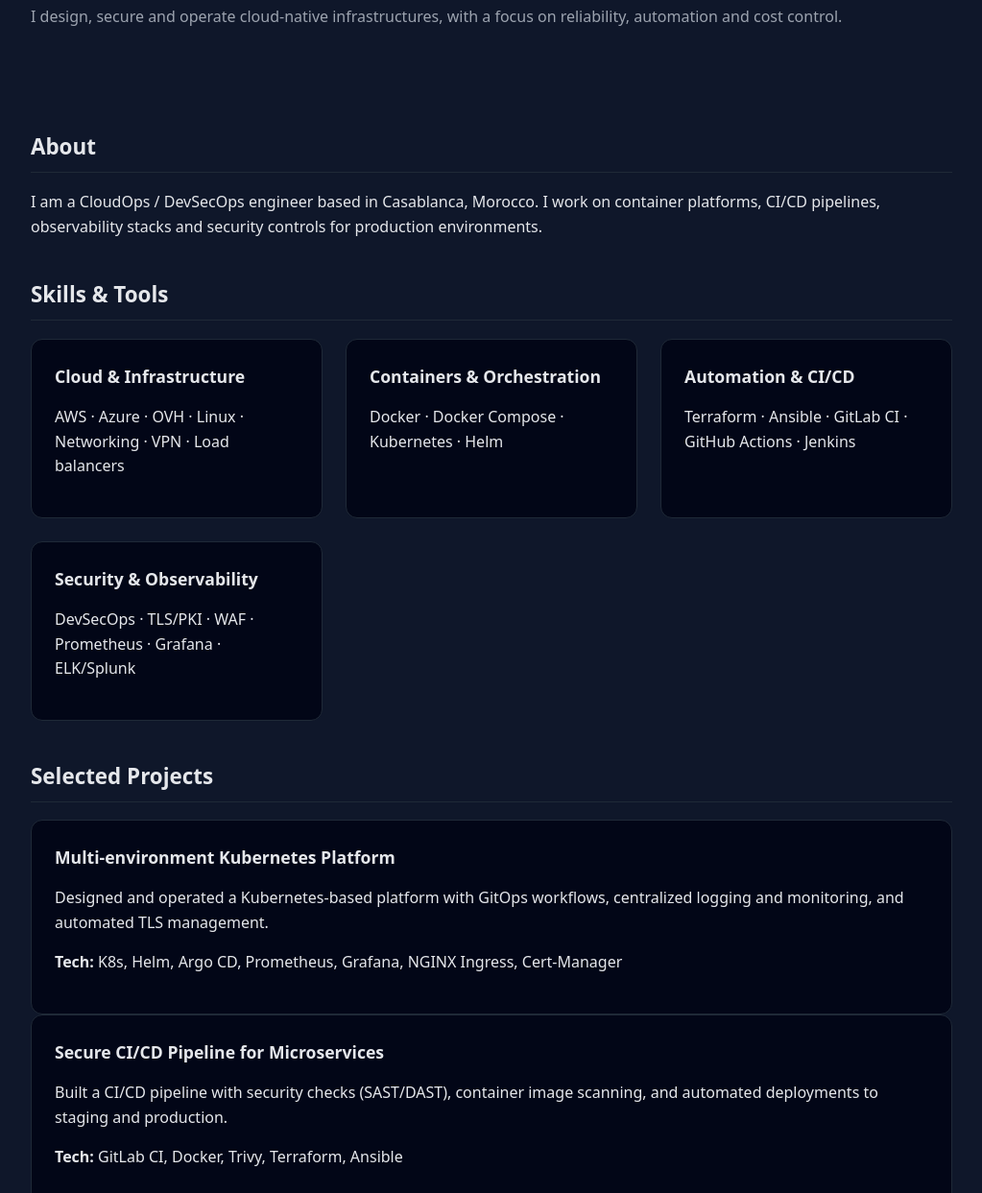
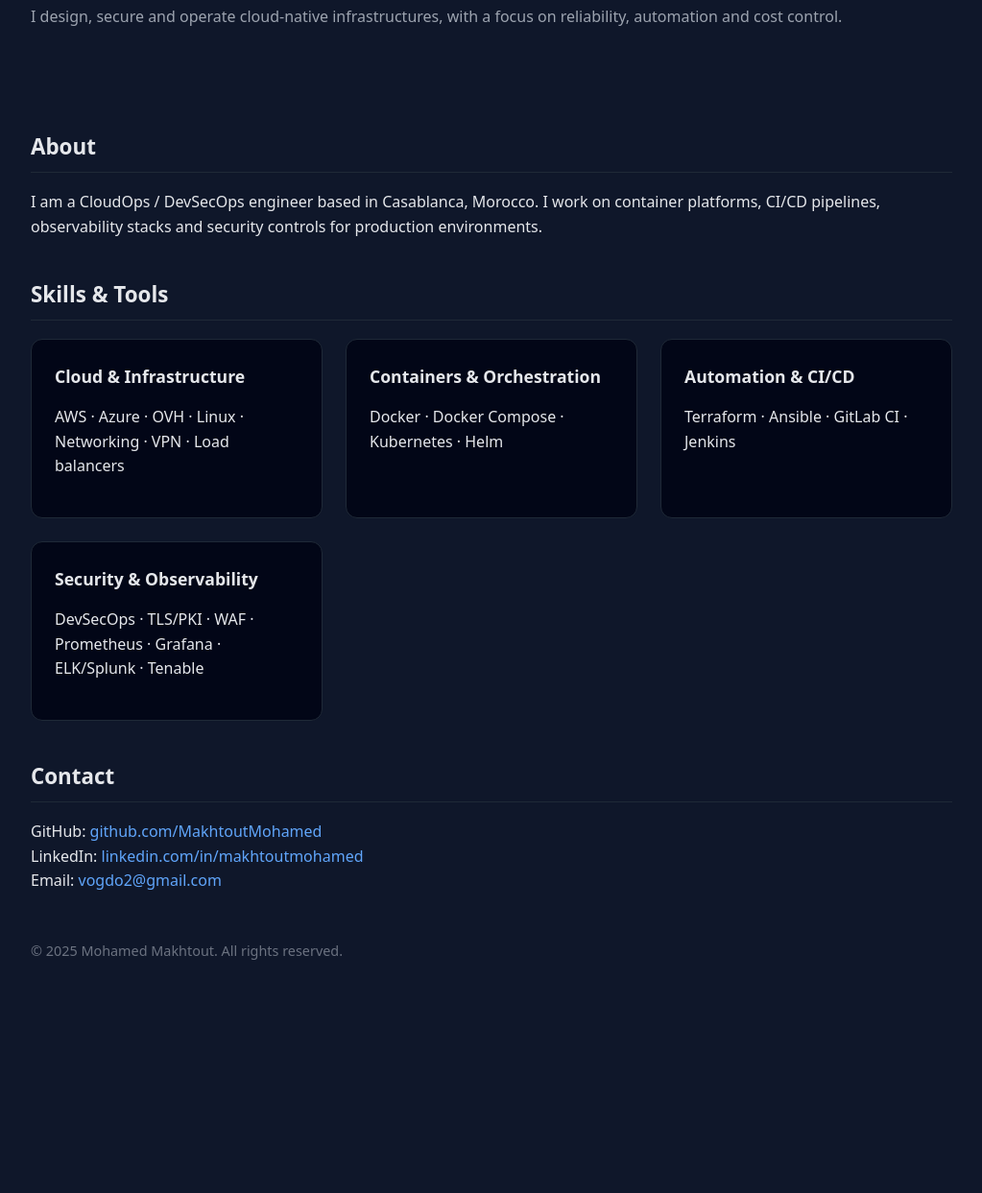
Before and after one commit to MakhtoutMohamed/portfolio, a plain HTML site: page index.html in a window 1280 px wide. Shown: the part 196-1439 px from the top of the page at 96% size, without its empty margins (128-1151 px from the left). After the commit the page ends 1230 px from the top, so only its background shows below. Drawn offline with Linux system fonts and the light colour scheme.

Commit message:
portfolio v0.2

```diff
--- a/index.html
+++ b/index.html
@@ -80,7 +80,7 @@
 </head>
 <body>
   <header>
-    <span class="pill">CloudOps · DevSecOps · SRE</span>
+    <span class="pill">CloudOps · DevSecOps</span>
     <h1>Mohamed Makhtout</h1>
     <p class="tagline">
       I design, secure and operate cloud-native infrastructures, with a focus on
@@ -111,16 +111,16 @@
         </div>
         <div class="card">
           <h3>Automation & CI/CD</h3>
-          <p>Terraform · Ansible · GitLab CI · GitHub Actions · Jenkins</p>
+          <p>Terraform · Ansible · GitLab CI · Jenkins</p>
         </div>
         <div class="card">
           <h3>Security & Observability</h3>
-          <p>DevSecOps · TLS/PKI · WAF · Prometheus · Grafana · ELK/Splunk</p>
+          <p>DevSecOps · TLS/PKI · WAF · Prometheus · Grafana · ELK/Splunk · Tenable</p>
         </div>
       </div>
     </section>
 
-    <section id="projects">
+    <!--<section id="projects">
       <h2>Selected Projects</h2>
       <div class="card">
         <h3>Multi-environment Kubernetes Platform</h3>
@@ -132,7 +132,7 @@
         <p>
           <strong>Tech:</strong> K8s, Helm, Argo CD, Prometheus, Grafana, NGINX Ingress, Cert-Manager
         </p>
-        <!-- <p><a href="https://github.com/your-repo">View repository</a></p> -->
+        <p><a href="https://github.com/makhtout">View repository</a></p>
       </div>
       <div class="card">
         <h3>Secure CI/CD Pipeline for Microservices</h3>
@@ -144,14 +144,14 @@
           <strong>Tech:</strong> GitLab CI, Docker, Trivy, Terraform, Ansible
         </p>
       </div>
-    </section>
+    </section>-->
 
     <section id="contact">
       <h2>Contact</h2>
       <p>
-        GitHub: <a href="https://github.com/makhtout">github.com/makhtout</a><br />
-        LinkedIn: <a href="#">linkedin.com/in/…</a><br />
-        Email: <a href="mailto:you@example.com">you@example.com</a>
+        GitHub: <a href="https://github.com/MakhtoutMohamed">github.com/MakhtoutMohamed</a><br />
+        LinkedIn: <a href="https://www.linkedin.com/in/makhtoutmohamed/">linkedin.com/in/makhtoutmohamed</a><br />
+        Email: <a href="mailto:vogdo2@gmail.com">vogdo2@gmail.com</a>
       </p>
     </section>
   </main>
```
